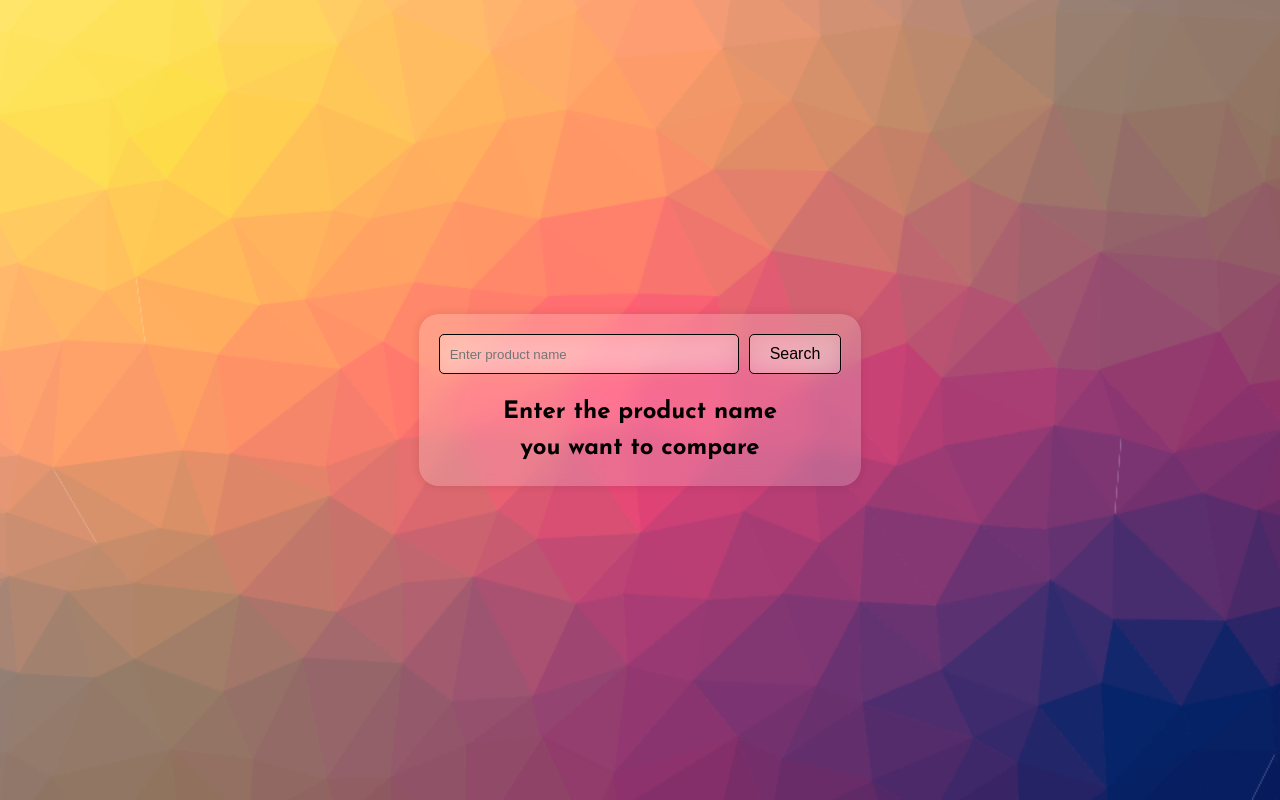
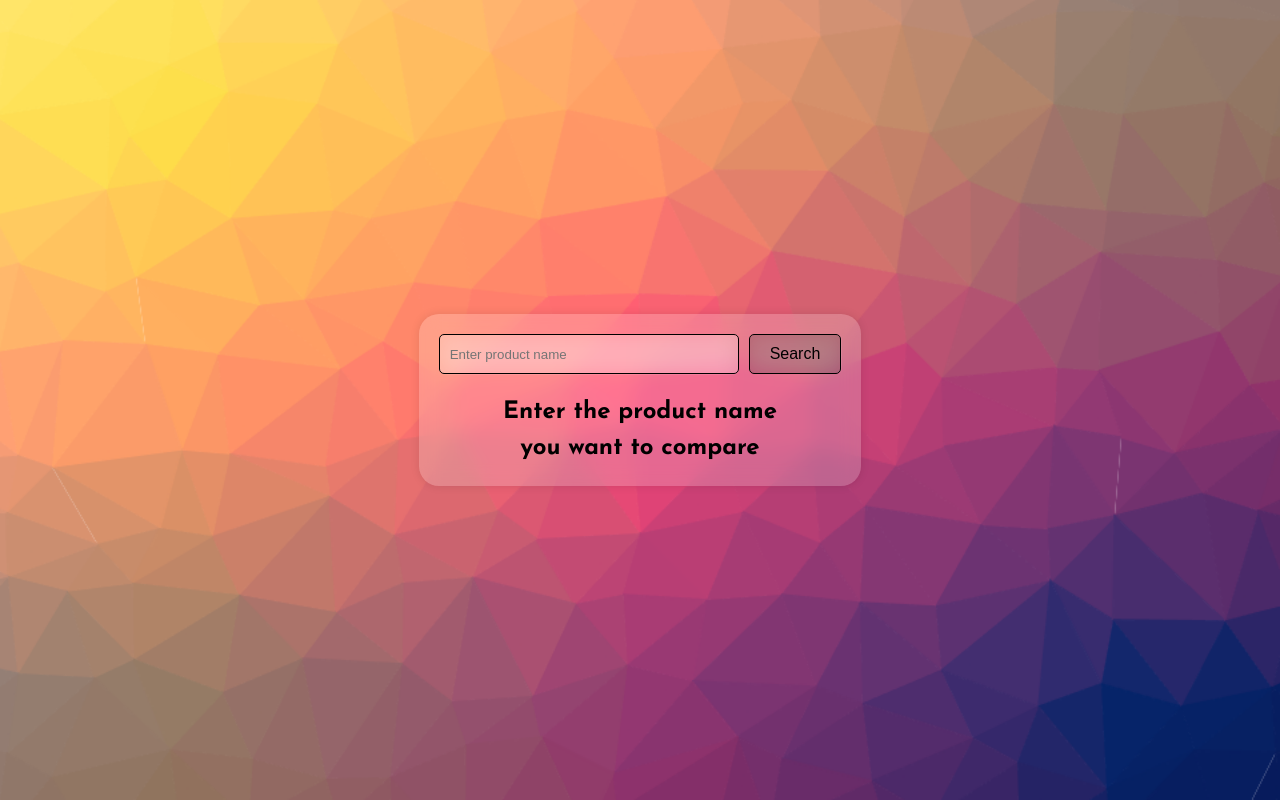
Before and after one commit to pruthwik-gowda/BestBuyWebsite, a React (Vite) app in the folder frontend/BestBuyBotFrontend/: page / in a window 1280 px wide. Built offline with nearby package versions, Linux system fonts and the light colour scheme; a web font is replaced by a local one.

Commit message:
UI changes

```diff
--- a/frontend/BestBuyBotFrontend/src/App.css
+++ b/frontend/BestBuyBotFrontend/src/App.css
@@ -37,7 +37,7 @@ form {
   padding: 10px;
   margin-right: 10px;
   width: 300px;
-  height: 40px;
+  height: 40.5px;
   border: 1px solid #000000;
   border-radius: 5px;
   background: rgba(255, 255, 255, 0.2); /* Slightly transparent background */
@@ -55,7 +55,7 @@ form {
   border: 1px solid #000000;
   border-radius: 5px;
   height: 40px;
-  background: rgba(255, 255, 255, 0.2); /* Slightly transparent background */
+  background: rgba(0, 0, 0, 0.2); /* Slightly transparent background */
   backdrop-filter: blur(10px); /* Apply blur to the background */
   font-family: "Poetsen One", sans-serif;
   font-weight: 400;
@@ -64,6 +64,14 @@ form {
   cursor: pointer;
   transition: border-color 0.3s ease;
   outline: none;
+}
+
+button{
+  outline: none;
+}
+
+.search-btn:focus {
+  outline: none; /* Ensure no outline on focus */
 }
 
 button:hover {
```
